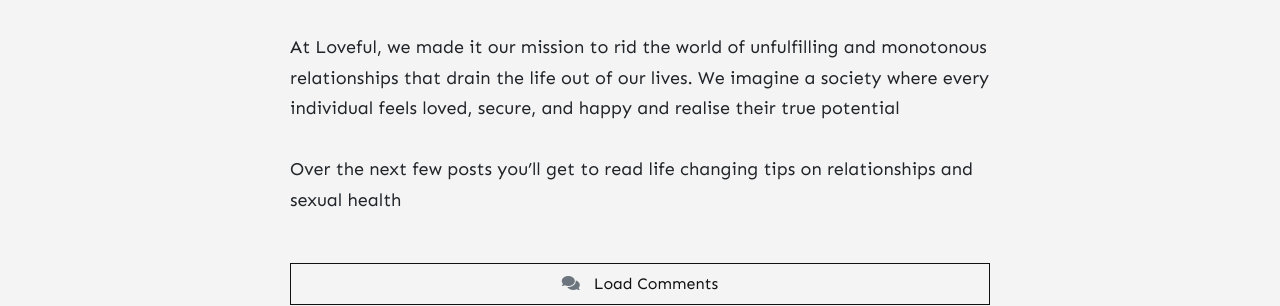
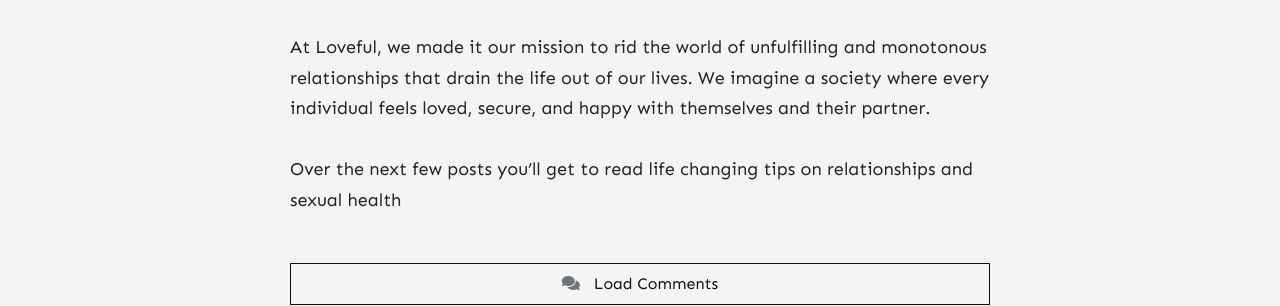
Before and after one commit to stackbit-projects/happy-zebra-28bc2, a Jekyll site: the page built from _posts/2021-09-01-welcome-to-loveful.md, in a window 1280 px wide. Shown: the part 1071-1377 px from the top of the page. Built offline with Jekyll 4.4.1, drawn with Linux system fonts in a browser that asks for light colours; nearby versions of some CDN libraries; comment, search, counter and statistics services are not loaded.

Commit message:
2021-09-01-welcome-to-loveful.md: changed

```diff
--- a/_posts/2021-09-01-welcome-to-loveful.md
+++ b/_posts/2021-09-01-welcome-to-loveful.md
@@ -9,6 +9,6 @@
 
 Hello folks! This is the beginning of the Loveful blog.
 
-At Loveful, we made it our mission to rid the world of unfulfilling and monotonous relationships that drain the life out of our lives. We imagine a society where every individual feels loved, secure, and happy and realise their true potential
+At Loveful, we made it our mission to rid the world of unfulfilling and monotonous relationships that drain the life out of our lives. We imagine a society where every individual feels loved, secure, and happy with themselves and their partner.
 
 Over the next few posts you'll get to read life changing tips on relationships and sexual health
```
